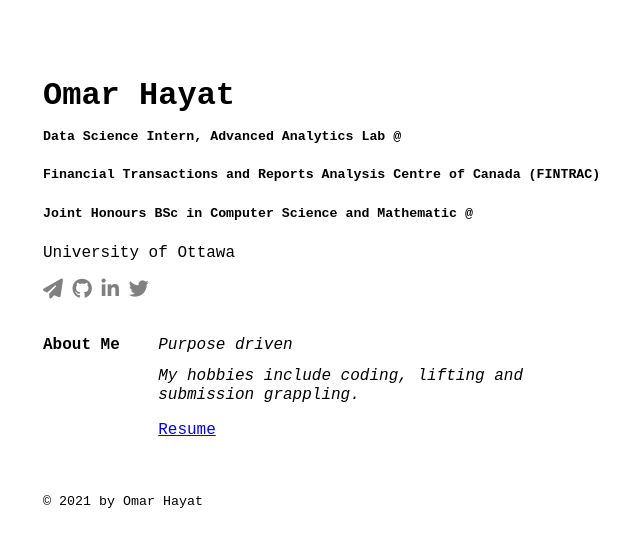
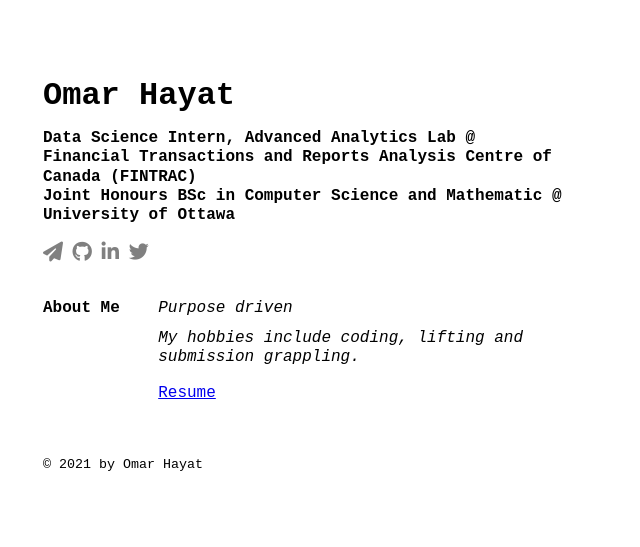
Before and after one commit to OmarHayat-DEV/web, a Jekyll site: the page built from index.html, in a window 1280 px wide. Shown: the top 547 px of the page, without its empty margins (309-949 px from the left). Built offline with Jekyll 4.4.1, drawn with Linux system fonts in a browser that asks for light colours; nearby versions of some CDN libraries.

Commit message:
changed font size

```diff
--- a/index.html
+++ b/index.html
@@ -4,10 +4,10 @@ layout: default
 
 <div class="header">
     <h1>Omar Hayat</h1>
-    <h5 >Data Science Intern, Advanced Analytics Lab @</h5>
-    <h5 >Financial Transactions and Reports Analysis Centre of Canada (FINTRAC)</h4>
-    <h5 >Joint Honours BSc in Computer Science and Mathematic @ </h5>
-    <h5 ></h5>University of Ottawa</h5>
+    <h4 >Data Science Intern, Advanced Analytics Lab @</h4>
+    <h4 >Financial Transactions and Reports Analysis Centre of Canada (FINTRAC)</h4>
+    <h4 >Joint Honours BSc in Computer Science and Mathematic @ </h4>
+    <h4 >University of Ottawa</h4>
     <div class="social"> {% include social-media-links.html %}</div>
 </div>
 
```
